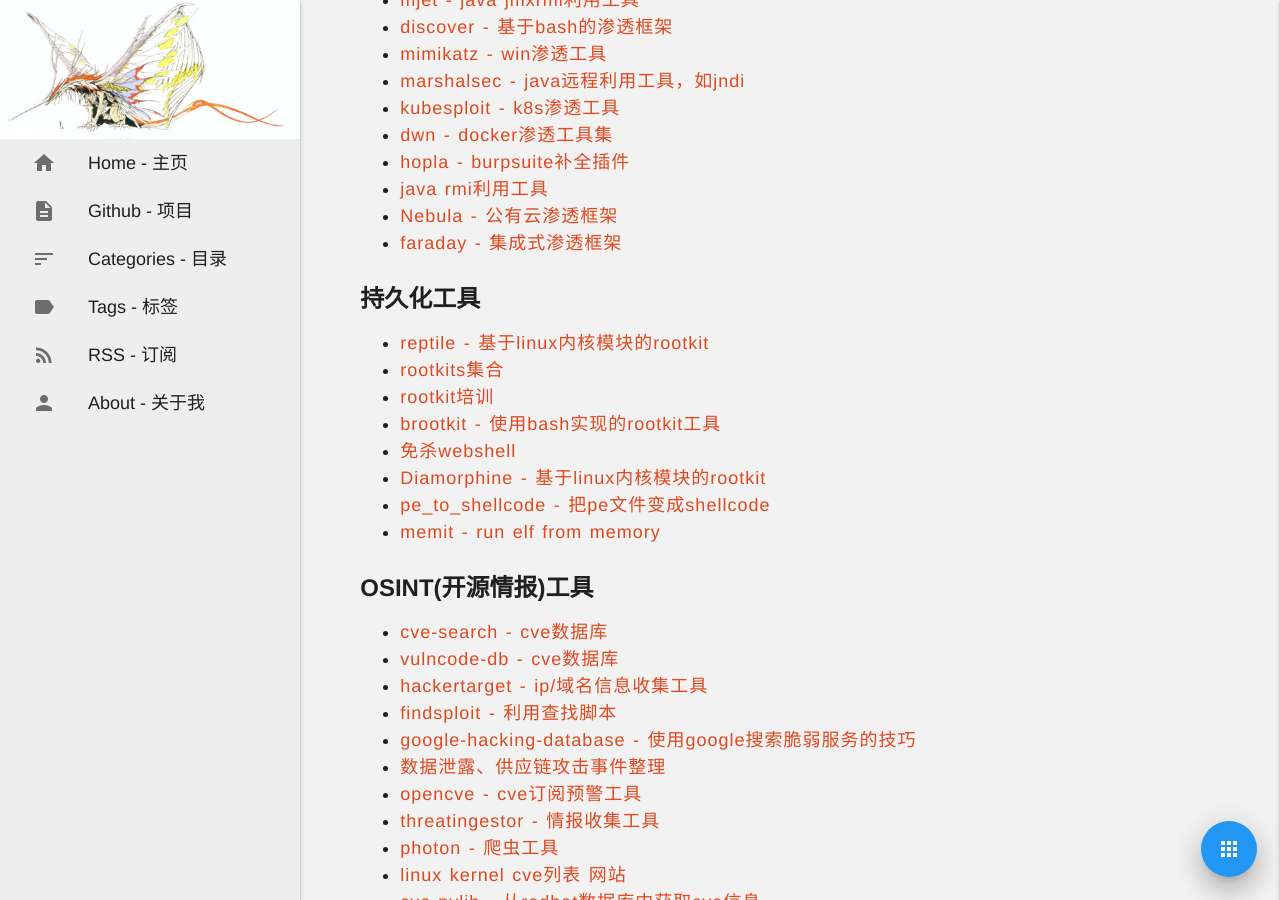
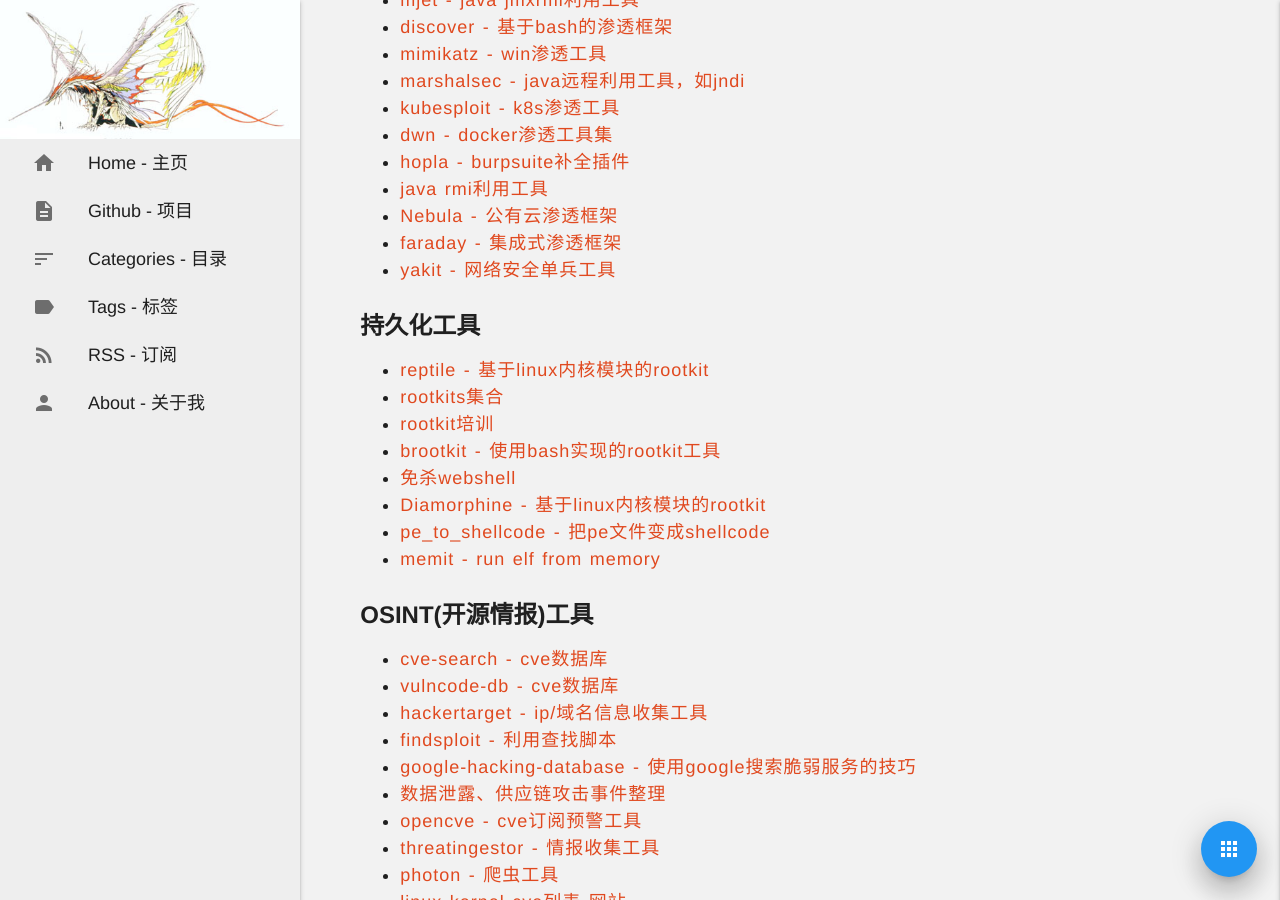
Before and after one commit to noirfate/noirfate.github.io, a Jekyll site: the page built from _posts/2021-04-23-useful-git-repository-attack.md, in a window 1280 px wide and 900 px high, scrolled down 2806 px. Built offline with Jekyll 4.4.1, drawn with Linux system fonts in a browser that asks for light colours; some web fonts are replaced; a script that is not in the unit is left out.

Commit message:
Update 2021-04-23-useful-git-repository-attack.md

```diff
--- a/_posts/2021-04-23-useful-git-repository-attack.md
+++ b/_posts/2021-04-23-useful-git-repository-attack.md
@@ -81,6 +81,7 @@
 - [java rmi利用工具](https://github.com/qtc-de/remote-method-guesser)
 - [Nebula - 公有云渗透框架](https://github.com/gl4ssesbo1/Nebula)
 - [faraday - 集成式渗透框架](https://github.com/infobyte/faraday)
+- [yakit - 网络安全单兵工具](https://github.com/yaklang/yakit)
 
 ### 持久化工具
 
```
